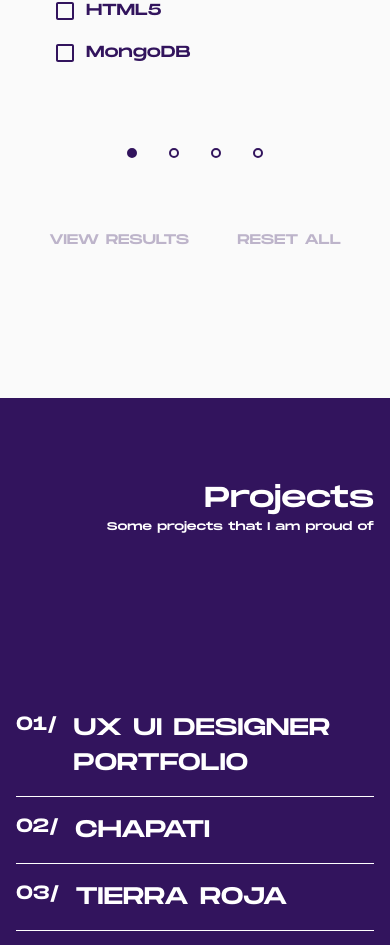
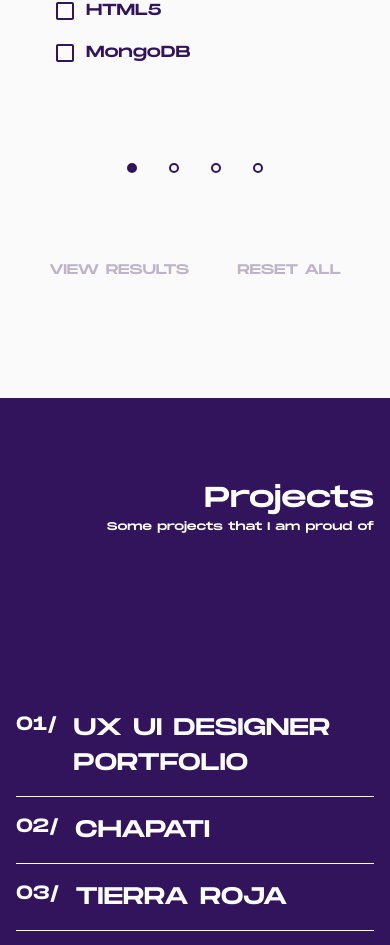
Before and after one commit to lydiob7/portfolio, a React (Create React App) app: page / in a window 390 px wide. Shown: the part 1290-2235 px from the top of the page. Built offline with nearby package versions, Linux system fonts and the light colour scheme; no server answers.

Commit message:
Update: Give more space to click dots.

```diff
--- a/package.json
+++ b/package.json
@@ -1,6 +1,6 @@
 {
     "name": "tomi-scattini-portfolio",
-    "version": "2.3.0",
+    "version": "2.3.1",
     "private": true,
     "dependencies": {
         "@craco/craco": "^6.4.4",
--- a/src/pages/about/AboutPage.js
+++ b/src/pages/about/AboutPage.js
@@ -77,7 +77,7 @@ const useStyles = makeStyles((theme) => ({
     },
     root: {
         position: 'relative',
-        paddingTop: '7vh',
+        paddingTop: '9vh',
         color: theme.palette.primary.main,
         paddingBottom: '4rem',
         [theme.breakpoints.up('md')]: {
@@ -106,7 +106,7 @@ const AboutPage = ({ classes, ...props }) => {
 
     return (
         <Container maxWidth="lg" className={clsx(internalClasses.root, classes?.root)} {...props}>
-            <div className="absolute z-20 top-1 left-2 lg:-left-6">
+            <div className="absolute z-20 top-4 left-2 lg:-left-6">
                 <ArrowBack />
             </div>
             <h2 className={clsx(internalClasses.pageTitle, 'font-primary')}>{textProvider?.pageTitle}</h2>
--- a/src/pages/home/Banner.js
+++ b/src/pages/home/Banner.js
@@ -32,9 +32,9 @@ const useStyles = makeStyles((theme) => ({
             animation: 'fade-in .5s linear 2s forwards'
         }
     },
-    fadeLast: {
+    fadeIn: {
         opacity: 0,
-        animation: 'fade-in .5s linear 2.2s forwards'
+        animation: 'fade-in .5s linear .5s forwards'
     },
     image: {
         height: '55vw',
@@ -75,7 +75,7 @@ const useStyles = makeStyles((theme) => ({
         }
     },
     languagesSwitch: {
-        top: '30%',
+        top: '230px',
         [theme.breakpoints.up('sm')]: {
             top: '20%'
         },
@@ -114,16 +114,16 @@ const Banner = ({ classes, ...props }) => {
                     )}
                 >
                     <div className={clsx(internalClasses.image, internalClasses.imageOne, 'translate-y-[-2rem]')}>
-                        <img src={banner1} alt="Tomi on a cafe in Catania. Photo: Gabi Polanco" />
+                        <img src={banner1} alt="Tomi on a cafe in Catania. Taken by: Gabi Polanco" />
                     </div>
                     <div className={clsx(internalClasses.image, internalClasses.imageTwo)}>
-                        <img src={banner2} alt="Tomi playing bass in NYC. Photo: Javier Lopez Montoya" />
+                        <img src={banner2} alt="Tomi playing bass in NYC. Taken by: Javier Lopez Montoya" />
                     </div>
                 </div>
             </Container>
             <ul
                 className={clsx(
-                    internalClasses.fadeLast,
+                    internalClasses.fadeIn,
                     'md:absolute flex md:flex-col justify-center md:justify-between gap-5 md:left-32 md:bottom-40 mt-16 md:mt-auto'
                 )}
             >
@@ -147,7 +147,7 @@ const Banner = ({ classes, ...props }) => {
             <div
                 className={clsx(
                     internalClasses.languagesSwitch,
-                    internalClasses.fadeLast,
+                    internalClasses.fadeIn,
                     'absolute flex flex-col justify-between w-20'
                 )}
             >
--- a/src/pages/home/Skills.js
+++ b/src/pages/home/Skills.js
@@ -45,15 +45,23 @@ const useStyles = makeStyles((theme) => ({
             '&>div': {
                 display: 'flex',
                 justifyContent: 'center',
+                '&>div': {
+                    width: '100%',
+                    minHeight: '40px',
+                    display: 'flex',
+                    justifyContent: 'center',
+                    alignItems: 'center',
+                    padding: '0 1rem',
                     '&>span': {
+                        flexShrink: 0,
                         width: '10px',
                         height: '10px',
                         borderRadius: '100%',
                         border: `2px solid ${theme.palette.primary.main}`,
-                    margin: '0 1rem',
                         cursor: 'pointer',
                         '&.fill': {
                             backgroundColor: theme.palette.primary.main
+                        }
                     }
                 }
             }
@@ -194,11 +202,9 @@ const Skills = forwardRef(({ classes, ...props }, ref) => {
             <div className="dots">
                 <div>
                     {chunkanizedSkills?.map((chunk, index) => (
-                        <span
-                            onClick={() => handleGroupsScroll(index)}
-                            className={visibleSkillGroup === index ? 'fill' : ''}
-                            key={getRandomId()}
-                        ></span>
+                        <div onClick={() => handleGroupsScroll(index)} key={getRandomId()}>
+                            <span className={visibleSkillGroup === index ? 'fill' : ''}></span>
+                        </div>
                     ))}
                 </div>
             </div>
--- a/src/pages/projects/ProjectPage.js
+++ b/src/pages/projects/ProjectPage.js
@@ -64,7 +64,7 @@ const useStyles = makeStyles((theme) => ({
         display: 'flex',
         flexDirection: 'column',
         gap: '3rem',
-        paddingTop: '7vh',
+        paddingTop: '9vh',
         paddingBottom: '20vh',
         minHeight: 'calc(100vh - 80px)',
         [theme.breakpoints.up('md')]: {
@@ -150,15 +150,23 @@ const useStyles = makeStyles((theme) => ({
             '&>div': {
                 display: 'flex',
                 justifyContent: 'center',
+                '&>div': {
+                    width: '100%',
+                    minHeight: '40px',
+                    display: 'flex',
+                    justifyContent: 'center',
+                    alignItems: 'center',
+                    padding: '0 1rem',
                     '&>span': {
+                        flexShrink: 0,
                         width: '10px',
                         height: '10px',
                         borderRadius: '100%',
                         border: `2px solid ${theme.palette.primary.main}`,
-                    margin: '0 1rem',
                         cursor: 'pointer',
                         '&.fill': {
                             backgroundColor: theme.palette.primary.main
+                        }
                     }
                 }
             }
@@ -230,7 +238,7 @@ const ProjectPage = ({ classes, ...props }) => {
 
     return (
         <Container maxWidth="lg" className={clsx(internalClasses.root, classes?.root)} {...props}>
-            <div className="absolute z-20 top-1 left-2 lg:-left-6">
+            <div className="absolute z-20 top-4 left-2 lg:-left-6">
                 <ArrowBack />
             </div>
             <div className="left-side">
@@ -275,22 +283,18 @@ const ProjectPage = ({ classes, ...props }) => {
             </div>
             <div className="dots">
                 <div>
-                    <span
-                        onClick={() => handleGroupsScroll(0)}
-                        className={visibleSkillGroup === 0 ? 'fill' : ''}
-                    ></span>
-                    <span
-                        onClick={() => handleGroupsScroll(1)}
-                        className={visibleSkillGroup === 1 ? 'fill' : ''}
-                    ></span>
-                    <span
-                        onClick={() => handleGroupsScroll(2)}
-                        className={visibleSkillGroup === 2 ? 'fill' : ''}
-                    ></span>
-                    <span
-                        onClick={() => handleGroupsScroll(3)}
-                        className={visibleSkillGroup === 3 ? 'fill' : ''}
-                    ></span>
+                    <div onClick={() => handleGroupsScroll(0)}>
+                        <span className={visibleSkillGroup === 0 ? 'fill' : ''}></span>
+                    </div>
+                    <div onClick={() => handleGroupsScroll(1)}>
+                        <span className={visibleSkillGroup === 1 ? 'fill' : ''}></span>
+                    </div>
+                    <div onClick={() => handleGroupsScroll(2)}>
+                        <span className={visibleSkillGroup === 2 ? 'fill' : ''}></span>
+                    </div>
+                    <div onClick={() => handleGroupsScroll(3)}>
+                        <span className={visibleSkillGroup === 3 ? 'fill' : ''}></span>
+                    </div>
                 </div>
             </div>
 
```
Also changed, not shown: 1 other file (tests, documents, lock files or other folders). Lines whose indentation alone changed are shown as unchanged.
